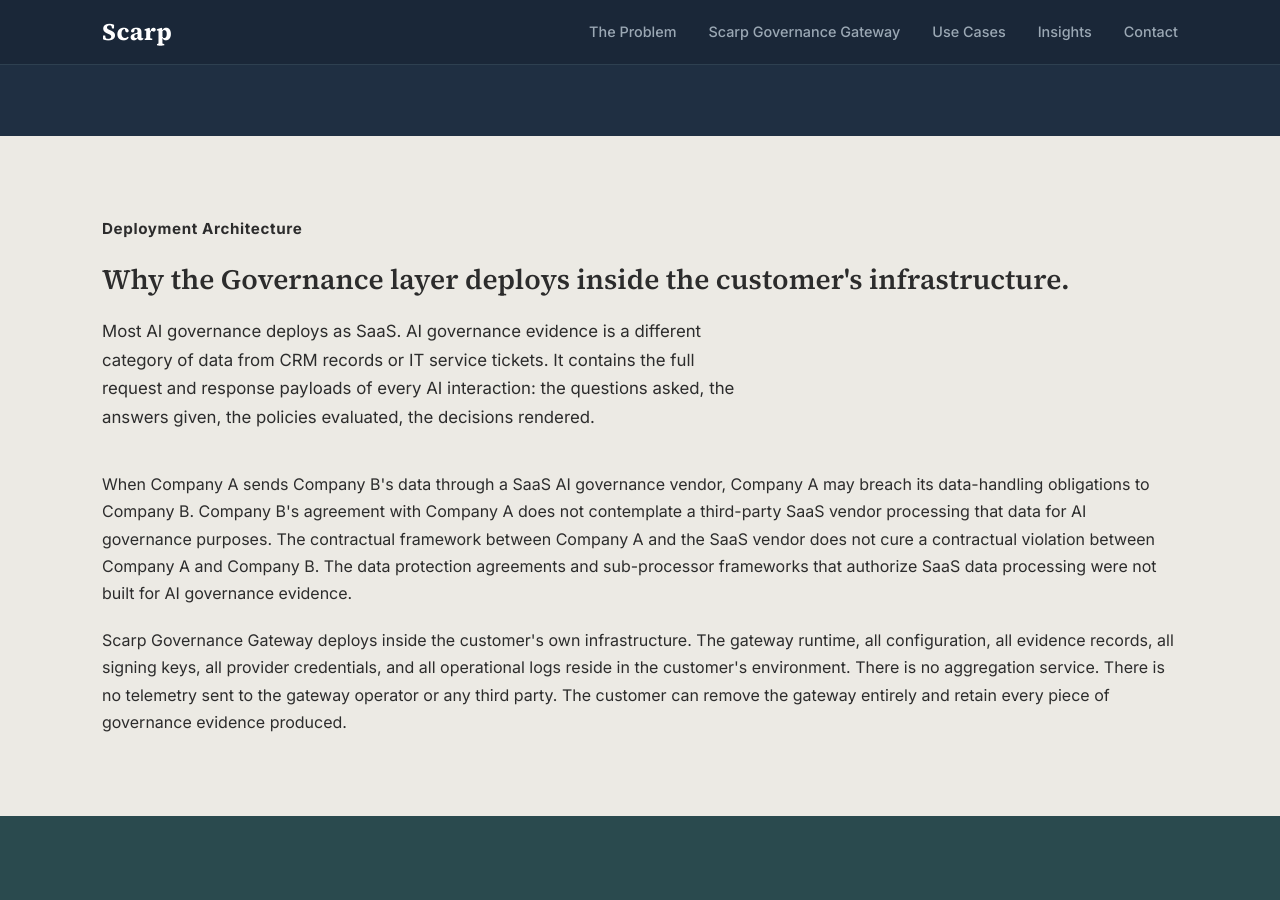
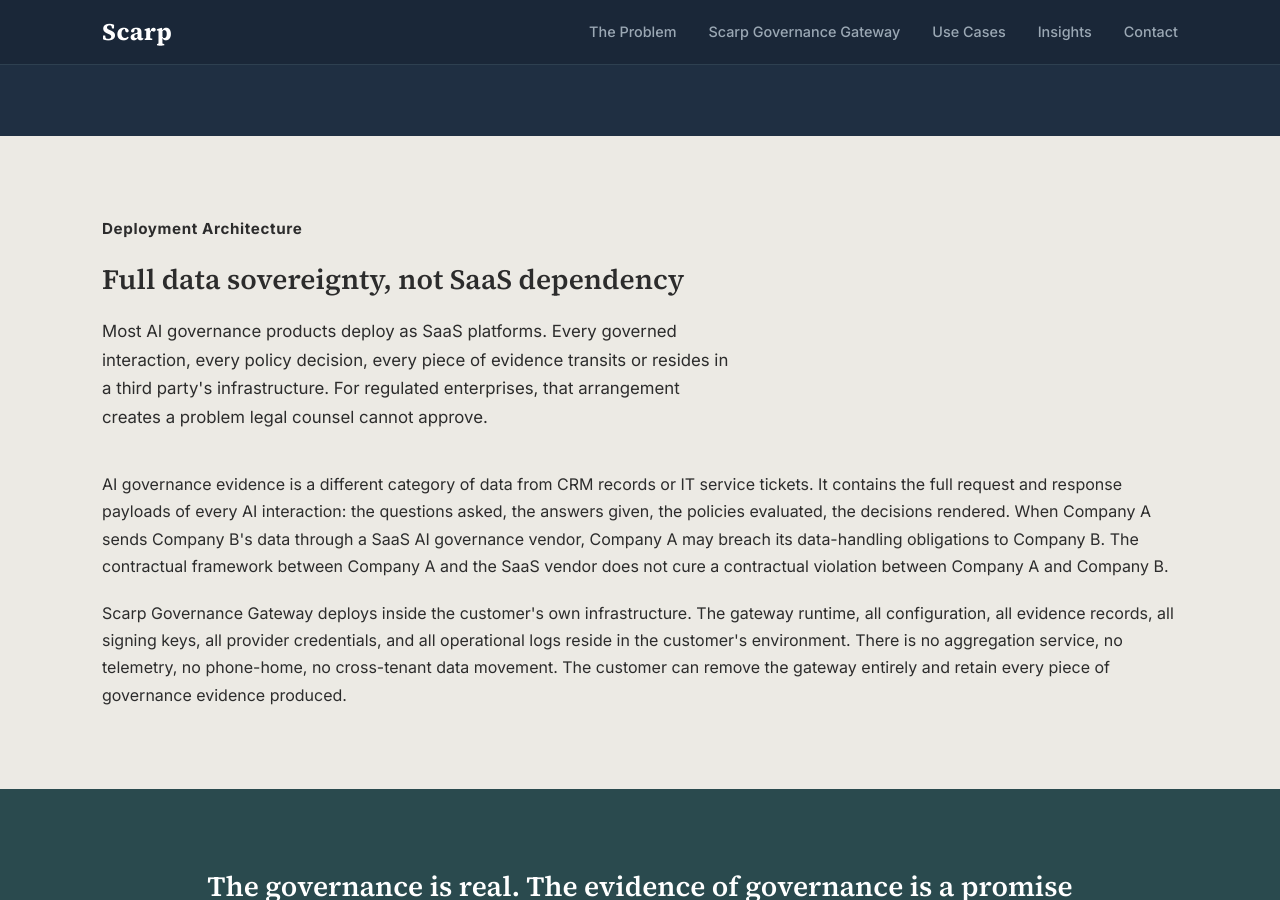
Before and after one commit to scarpprotocol/scarpprotocol.github.io, a Jekyll site: the page built from index.html, in a window 1280 px wide and 900 px high, scrolled down 5113 px. Built offline with Jekyll 4.4.1, drawn with Linux system fonts in a browser that asks for light colours; some of the changed text lies outside the part shown.

Commit message:
Landing: remove h2 dots, fix layer diagram colors for light bg, rewrite data sovereignty section

```diff
--- a/index.html
+++ b/index.html
@@ -9,7 +9,7 @@
   <div class="hero-bg"></div>
   <div class="hero-overlay"></div>
   <div class="hero-content">
-    <h1>The infrastructure that makes AI governable.</h1>
+    <h1>The infrastructure that makes AI governable</h1>
     <p class="lead">The AI economy is being built without the foundational infrastructure it requires. Scarp is a four-layer protocol substrate that closes the gap. Identity, Cooperation, Governance, and Settlement, operating together, produce AI that is governable as a structural property of the infrastructure it runs on.</p>
     <div class="hero-actions">
       <a href="/the-problem" class="btn btn-primary">Read the argument</a>
@@ -22,7 +22,7 @@
 <section class="section-light">
   <div class="container">
     <span class="eyebrow">The Structural Gap</span>
-    <h2>Four questions no production system answers.</h2>
+    <h2>Four questions no production system answers</h2>
     <div class="section-intro">
       <p>A hospital deploying AI for radiology triage, a defense ministry running agents on classified networks, a manufacturer sourcing an open-weight model for supply-chain optimization, and a sovereign government whose enforcement authority runs on platforms it does not control all face the same four questions.</p>
     </div>
@@ -55,28 +55,28 @@
 <section class="section-dark">
   <div class="container">
     <span class="eyebrow">The Substrate</span>
-    <h2>Four foundational layers.</h2>
+    <h2>Four foundational layers</h2>
     <div class="section-intro">
       <p>The internet was built from foundational protocols: DNS, TCP/IP, TLS. Each solved a structural problem that could not have been retrofitted after the fact without enormous cost. The AI economy faces the same inflection. The protocols forming today solve how agents communicate. They do not solve how agents are identified across organizational boundaries, how they form binding agreements, how their actions are governed with independently verifiable evidence, or how value moves between them with full provenance. Those are substrate problems. Scarp is the substrate.</p>
     </div>
     <div class="layers-diagram">
       <div class="layer-band">
-        <span class="layer-name" style="color: var(--sandstone);">Identity</span>
+        <span class="layer-name" style="color: #9B7D3C;">Identity</span>
         <span class="layer-desc">Every participant is identifiable, verifiable, and accountable. Agents, models, humans, organizations, machines, and data. Each carries a governance scope that travels with it.</span>
         <span class="layer-status specified">Specified</span>
       </div>
       <div class="layer-band">
-        <span class="layer-name" style="color: var(--strata-blue);">Cooperation</span>
+        <span class="layer-name" style="color: #526A7A;">Cooperation</span>
         <span class="layer-desc">Participants discover each other, negotiate binding agreements, execute joint work with independent enforcement, and resolve disputes. The lifecycle from first contact through completion.</span>
         <span class="layer-status specified">Specified</span>
       </div>
       <div class="layer-band">
-        <span class="layer-name" style="color: #4A9A8E;">Governance</span>
+        <span class="layer-name" style="color: #2A6A5E;">Governance</span>
         <span class="layer-desc">Every action is accountable to the parties whose authority is in scope. Policy bound to identity. Evidence produced at the moment of the action. Independently verifiable after the fact.</span>
         <span class="layer-status shipped">Shipped</span>
       </div>
       <div class="layer-band">
-        <span class="layer-name" style="color: #9AAAB8;">Settlement</span>
+        <span class="layer-name" style="color: #5A6A78;">Settlement</span>
         <span class="layer-desc">Governed economic transactions with mandatory governance evidence as a prerequisite. Technology-agnostic settlement across payment rails, smart contracts, and traditional clearing.</span>
         <span class="layer-status specified">Specified</span>
       </div>
@@ -88,7 +88,7 @@
 <section class="section-light">
   <div class="container">
     <span class="eyebrow">What Each Layer Carries</span>
-    <h2>Infrastructure that cannot be retrofitted.</h2>
+    <h2>Infrastructure that cannot be retrofitted</h2>
     <div class="section-intro">
       <p>Each layer addresses a structural requirement that the AI economy cannot function without. The layers are independently transactable and together produce governable AI at every scale, from a single agent to cross-jurisdictional multi-party workflows. The full architectural specification is published in the companion papers.</p>
     </div>
@@ -123,7 +123,7 @@
 <section class="section-dark-alt">
   <div class="container">
     <span class="eyebrow">Regulatory Convergence</span>
-    <h2>Three frameworks. One structural dependency.</h2>
+    <h2>Three frameworks. One structural dependency</h2>
     <div class="section-intro">
       <p>Three regulatory and strategic frameworks, drafted independently, from different starting assumptions, for different audiences, each arrive at the same structural dependency: governance infrastructure whose evidence can be trusted by parties who did not produce it.</p>
     </div>
@@ -144,23 +144,23 @@
   </div>
 </section>
 
-<!-- No telemetry thesis -->
+<!-- SaaS data sovereignty -->
 <section class="section-light-alt">
   <div class="container">
     <span class="eyebrow">Deployment Architecture</span>
-    <h2>Why the Governance layer deploys inside the customer's infrastructure.</h2>
+    <h2>Full data sovereignty, not SaaS dependency</h2>
     <div class="section-intro">
-      <p>Most AI governance deploys as SaaS. AI governance evidence is a different category of data from CRM records or IT service tickets. It contains the full request and response payloads of every AI interaction: the questions asked, the answers given, the policies evaluated, the decisions rendered.</p>
+      <p>Most AI governance products deploy as SaaS platforms. Every governed interaction, every policy decision, every piece of evidence transits or resides in a third party's infrastructure. For regulated enterprises, that arrangement creates a problem legal counsel cannot approve.</p>
     </div>
-    <p>When Company A sends Company B's data through a SaaS AI governance vendor, Company A may breach its data-handling obligations to Company B. Company B's agreement with Company A does not contemplate a third-party SaaS vendor processing that data for AI governance purposes. The contractual framework between Company A and the SaaS vendor does not cure a contractual violation between Company A and Company B. The data protection agreements and sub-processor frameworks that authorize SaaS data processing were not built for AI governance evidence.</p>
-    <p>Scarp Governance Gateway deploys inside the customer's own infrastructure. The gateway runtime, all configuration, all evidence records, all signing keys, all provider credentials, and all operational logs reside in the customer's environment. There is no aggregation service. There is no telemetry sent to the gateway operator or any third party. The customer can remove the gateway entirely and retain every piece of governance evidence produced.</p>
+    <p>AI governance evidence is a different category of data from CRM records or IT service tickets. It contains the full request and response payloads of every AI interaction: the questions asked, the answers given, the policies evaluated, the decisions rendered. When Company A sends Company B's data through a SaaS AI governance vendor, Company A may breach its data-handling obligations to Company B. The contractual framework between Company A and the SaaS vendor does not cure a contractual violation between Company A and Company B.</p>
+    <p>Scarp Governance Gateway deploys inside the customer's own infrastructure. The gateway runtime, all configuration, all evidence records, all signing keys, all provider credentials, and all operational logs reside in the customer's environment. There is no aggregation service, no telemetry, no phone-home, no cross-tenant data movement. The customer can remove the gateway entirely and retain every piece of governance evidence produced.</p>
   </div>
 </section>
 
 <!-- Call to action -->
 <section class="section-accent">
   <div class="container text-center">
-    <h2>The governance is real. The evidence of governance is a promise.</h2>
+    <h2>The governance is real. The evidence of governance is a promise</h2>
     <p style="max-width: 640px; margin: 1.5rem auto; opacity: 0.85; font-size: 1.1rem;">Scarp closes the gap between governance and proof. Read the structural argument, inspect the working implementation, or request a technical briefing.</p>
     <div class="hero-actions" style="justify-content: center;">
       <a href="/the-problem" class="btn btn-primary">Read the argument</a>
```
